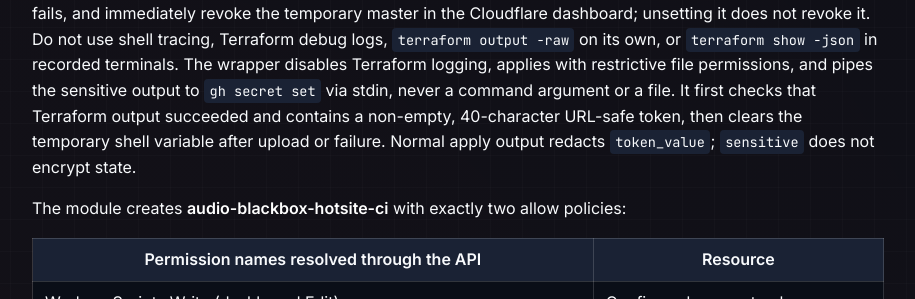
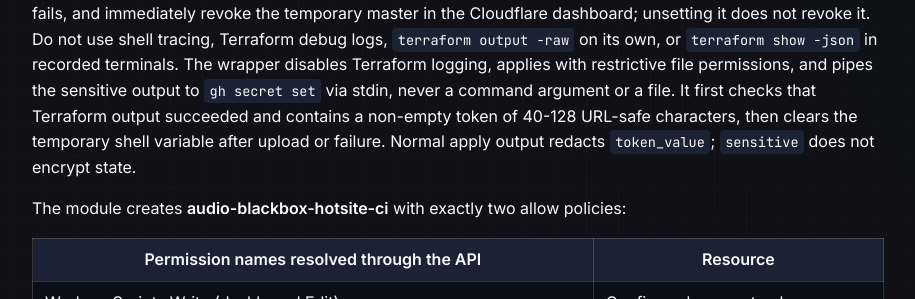
Before and after one commit to alexandre-machado/audio-blackbox, a Jekyll site: the page built from docs/development/cloudflare-hotsite.md, in a window 1280 px wide and 900 px high, scrolled down 1201 px. Shown: the part 180-479 px from the top of the window, without its empty margins (182-1097 px from the left). Built offline with Jekyll 4.4.1, drawn with Linux system fonts in a browser that asks for light colours; our own code applies the rules of GitHub Pages for plain Markdown files.

Commit message:
infra(hotsite): accept permission groups without is_selectable; mock the real API shape (PR #465)
- @rev REV-5 (high): the only real API response on record (the upstream #7212 debug log)
  has no is_selectable field, so requiring == true matched none of the three groups and the
  owner's first apply would fail before creating the token. Groups are now rejected only
  when explicitly unselectable: try(group.is_selectable, null) != false.
- The mock's real groups now omit is_selectable, matching the API. Decoys
  (is_selectable=false, wrong scope, similar names, null scopes) are still rejected.
  Mutation verified: putting back == true fails the plan test.
- @rev REV-7: CI runs the plan test with --mutations.
- @rev REV-6 / @sec nit: the runbook states the 40-128 character token check.

Co-Authored-By: Claude Opus 5.5 <noreply@anthropic.com>
Claude-Session: https://claude.ai/code/session_01DAuwvqLMqUYR79G1y28TuE

```diff
--- a/docs/development/cloudflare-hotsite.md
+++ b/docs/development/cloudflare-hotsite.md
@@ -62,8 +62,7 @@ shell tracing, Terraform debug logs, `terraform output -raw` on its own, or
 `terraform show -json` in recorded terminals. The wrapper disables Terraform
 logging, applies with restrictive file permissions, and pipes the sensitive
 output to `gh secret set` via stdin, never a command argument or a file. It first
-checks that Terraform output succeeded and contains a non-empty, 40-character
-URL-safe token, then clears the temporary shell variable after upload or failure.
+checks that Terraform output succeeded and contains a non-empty token of 40-128 URL-safe characters, then clears the temporary shell variable after upload or failure.
 Normal apply output redacts `token_value`; `sensitive` does not encrypt state.
 
 The module creates **audio-blackbox-hotsite-ci** with exactly two allow policies:
```
Also changed, not shown: .github/workflows/terraform.yml, 2 other files.
